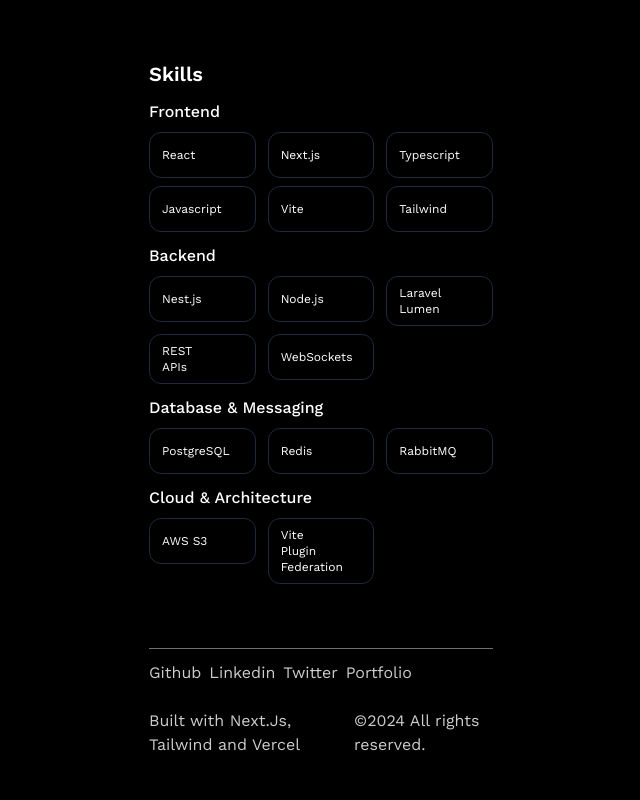
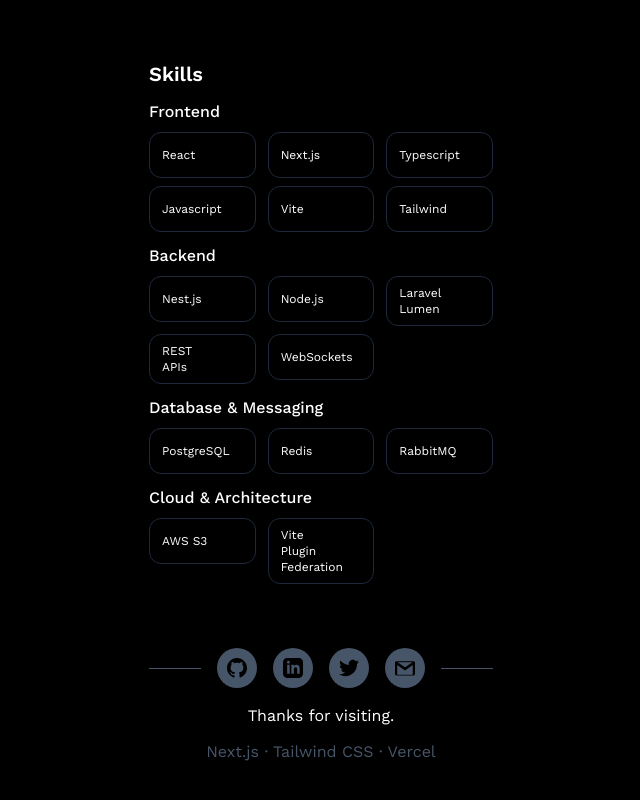
Before and after one commit to DiazNugraha/portofolio, a Next.js app: page / in a window 1280 px wide. Shown: the part 1981-2781 px from the top of the page, without its empty margins (319-959 px from the left). Built offline with nearby package versions, Linux system fonts and the light colour scheme.

Commit message:
feat: redesign

```diff
--- a/src/components/layout/Footer.tsx
+++ b/src/components/layout/Footer.tsx
@@ -1,10 +1,8 @@
-import { useRouter } from "next/router";
 import { motion } from "framer-motion";
 import { PropsWithChildren } from "react";
 import { GithubIcon, GmailIcon, LinkedinIcon, TwitterIcon } from "../ui";
 
 export default function Footer() {
-  const route = useRouter();
   return (
     <motion.footer
       initial={{ opacity: 0, y: 30 }}
@@ -14,28 +12,16 @@
         duration: 0.7,
         ease: [0.22, 1, 0.36, 1],
       }}
-      className="w-full border-t-[0.5px] border-t-[#6f6f6f] flex flex-col text-[#CCCCCC] gap-6 pt-3"
+      className="w-full flex flex-col gap-4"
     >
-      <div className="flex justify-center lg:justify-start gap-2">
-        <a href="https://github.com/DiazNugraha" target="_blank">
-          Github
-        </a>
-        <a
-          href="https://www.linkedin.com/in/diaz-nugraha-820342246/"
-          target="_blank"
-        >
-          Linkedin
-        </a>
-        <a href="https://twitter.com/NugrahaDiaz_" target="_blank">
-          Twitter
-        </a>
-        <a href={`${route.basePath}/portfolio`} target="_blank">
-          Portfolio
-        </a>
+      <div className="w-full flex gap-4 justify-center items-center">
+        <div className="w-full bg-slate-600 h-[1px]"></div>
+        <ContactButtons />
+        <div className="w-full bg-slate-600 h-[1px]"></div>
       </div>
-      <div className="w-full flex flex-col lg:flex-row items-center lg:items-baseline justify-center lg:justify-between">
-        <span>Built with Next.Js, Tailwind and Vercel</span>
-        <span>&copy;2024 All rights reserved.</span>
+      <div className="flex flex-col gap-3 items-center">
+        <span>Thanks for visiting.</span>
+        <span className="text-slate-600">Next.js · Tailwind CSS · Vercel</span>
       </div>
     </motion.footer>
   );
@@ -43,18 +29,18 @@
 
 function ContactButtons() {
   return (
-    <div className="flex gap-x-4 justify-start w-full">
+    <div className="flex gap-x-4">
       <ButtonWrapper link="https://github.com/DiazNugraha">
-        <GithubIcon width={12} />
+        <GithubIcon width={20} />
       </ButtonWrapper>
       <ButtonWrapper link="https://www.linkedin.com/in/diaz-nugraha-820342246/">
-        <LinkedinIcon width={12} />
+        <LinkedinIcon width={20} />
       </ButtonWrapper>
       <ButtonWrapper link="https://twitter.com/NugrahaDiaz_">
-        <TwitterIcon width={12} />
+        <TwitterIcon width={20} />
       </ButtonWrapper>
       <ButtonWrapper link="mailto:diaznugraha00@gmail.com">
-        <GmailIcon width={12} />
+        <GmailIcon width={20} />
       </ButtonWrapper>
     </div>
   );
@@ -79,7 +65,7 @@
       }}
       href={link}
       target="_blank"
-      className="rounded-full bg-slate-300  h-5 w-5 flex items-center justify-center"
+      className="rounded-full bg-slate-600  h-10 w-10 flex items-center justify-center"
     >
       {children}
     </motion.a>
```
